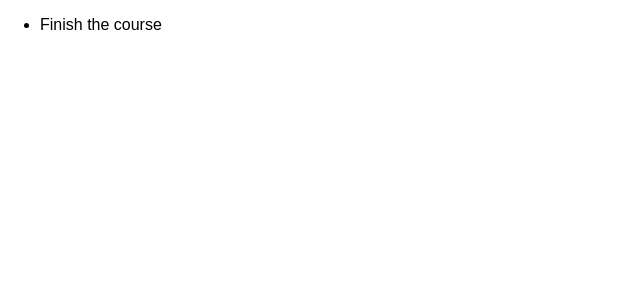
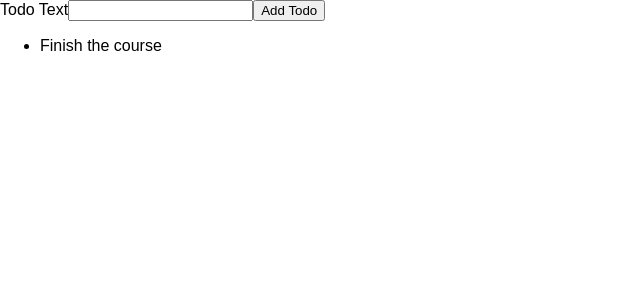
Before and after one commit to choy30/typescript-react, a React (Create React App) app: page / in a window 1280 px wide. Shown: the top 300 px of the page, without its empty margins (0-640 px from the left). Built offline with nearby package versions, Linux system fonts and the light colour scheme.

Commit message:
Get user input with refs

```diff
--- a/src/App.tsx
+++ b/src/App.tsx
@@ -1,11 +1,13 @@
 import React from "react";
 
 import TodoList from "./components/TodoList";
+import NewTodo from "./components/NewTodo";
 
 const App: React.FC = () => {
 	const todos = [{ id: "t1", text: "Finish the course" }];
 	return (
 		<div className="App">
+			<NewTodo />
 			<TodoList items={todos} />
 		</div>
 	);
--- /dev/null
+++ b/src/components/NewTodo.tsx
@@ -0,0 +1,24 @@
+import React, { useRef } from "react";
+
+const NewTodo: React.FC = () => {
+	const textInputRef = useRef<HTMLInputElement>(null);
+
+	const todoSubmitHandler = (e: React.FormEvent) => {
+		e.preventDefault();
+
+		const enteredText = textInputRef.current!.value;
+		console.log(enteredText);
+	};
+
+	return (
+		<form onSubmit={todoSubmitHandler}>
+			<div>
+				<label htmlFor="todo-text">Todo Text</label>
+				<input type="text" id="todo-text" ref={textInputRef} />
+				<button type="submit">Add Todo</button>
+			</div>
+		</form>
+	);
+};
+
+export default NewTodo;
```
